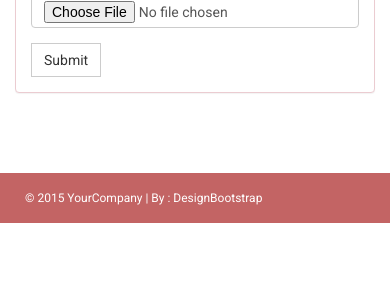
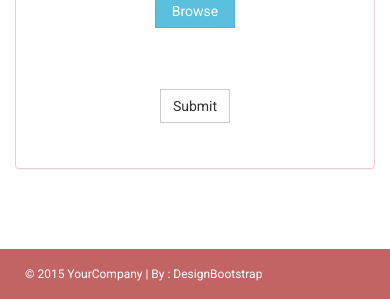
Before and after one commit to sanjeevkumar12/cool-dj, a Django app: a page that uses templates/accounts/changeprofilepic.html in a window 390 px wide. Shown: the part 569-868 px from the top of the page. Before the commit the page ends 792 px from the top, so only its background shows below. Run offline with Django 3.2, Linux system fonts and the light colour scheme; the visitor is signed in with stand-in values (Sample User, id 1); some libraries are stand-ins or nearby versions.

Commit message:
profile pic changes

```diff
--- a/static/assets/js/general.js
+++ b/static/assets/js/general.js
@@ -151,7 +151,128 @@ $(function(){
                 $('b', this).toggleClass("caret caret-up");
             });
     });
-    $(document).ready(function() {
+
+
+(function($) {
+
+$.fn.bootstrapFileInput = function() {
+
+  this.each(function(i,elem){
+
+    var $elem = $(elem);
+
+    // Maybe some fields don't need to be standardized.
+    if (typeof $elem.attr('data-bfi-disabled') != 'undefined') {
+      return;
+    }
+
+    // Set the word to be displayed on the button
+    var buttonWord = 'Browse';
+
+    if (typeof $elem.attr('title') != 'undefined') {
+      buttonWord = $elem.attr('title');
+    }
+
+    var className = '';
+
+    if (!!$elem.attr('class')) {
+      className = ' ' + $elem.attr('class');
+    }
+
+    // Now we're going to wrap that input field with a Bootstrap button.
+    // The input will actually still be there, it will just be float above and transparent (done with the CSS).
+    $elem.wrap('<a class="file-input-wrapper btn btn-default ' + className + '"></a>').parent().prepend($('<span></span>').html(buttonWord));
+  })
+
+  // After we have found all of the file inputs let's apply a listener for tracking the mouse movement.
+  // This is important because the in order to give the illusion that this is a button in FF we actually need to move the button from the file input under the cursor. Ugh.
+  .promise().done( function(){
+
+    // As the cursor moves over our new Bootstrap button we need to adjust the position of the invisible file input Browse button to be under the cursor.
+    // This gives us the pointer cursor that FF denies us
+    $('.file-input-wrapper').mousemove(function(cursor) {
+
+      var input, wrapper,
+        wrapperX, wrapperY,
+        inputWidth, inputHeight,
+        cursorX, cursorY;
+
+      // This wrapper element (the button surround this file input)
+      wrapper = $(this);
+      // The invisible file input element
+      input = wrapper.find("input");
+      // The left-most position of the wrapper
+      wrapperX = wrapper.offset().left;
+      // The top-most position of the wrapper
+      wrapperY = wrapper.offset().top;
+      // The with of the browsers input field
+      inputWidth= input.width();
+      // The height of the browsers input field
+      inputHeight= input.height();
+      //The position of the cursor in the wrapper
+      cursorX = cursor.pageX;
+      cursorY = cursor.pageY;
+
+      //The positions we are to move the invisible file input
+      // The 20 at the end is an arbitrary number of pixels that we can shift the input such that cursor is not pointing at the end of the Browse button but somewhere nearer the middle
+      moveInputX = cursorX - wrapperX - inputWidth + 20;
+      // Slides the invisible input Browse button to be positioned middle under the cursor
+      moveInputY = cursorY- wrapperY - (inputHeight/2);
+
+      // Apply the positioning styles to actually move the invisible file input
+      input.css({
+        left:moveInputX,
+        top:moveInputY
+      });
+    });
+
+    $('body').on('change', '.file-input-wrapper input[type=file]', function(){
+
+      var fileName;
+      fileName = $(this).val();
+
+      // Remove any previous file names
+      $(this).parent().next('.file-input-name').remove();
+      if (!!$(this).prop('files') && $(this).prop('files').length > 1) {
+        fileName = $(this)[0].files.length+' files';
+      }
+      else {
+        fileName = fileName.substring(fileName.lastIndexOf('\\') + 1, fileName.length);
+      }
+
+      // Don't try to show the name if there is none
+      if (!fileName) {
+        return;
+      }
+
+      var selectedFileNamePlacement = $(this).data('filename-placement');
+      if (selectedFileNamePlacement === 'inside') {
+        // Print the fileName inside
+        $(this).siblings('span').html(fileName);
+        $(this).attr('title', fileName);
+      } else {
+        // Print the fileName aside (right after the the button)
+        $(this).parent().after('<span class="file-input-name">'+fileName+'</span>');
+      }
+    });
+
+  });
+
+};
+
+// Add the styles before the first stylesheet
+// This ensures they can be easily overridden with developer styles
+var cssHtml = '<style>'+
+  '.file-input-wrapper { overflow: hidden; position: relative; cursor: pointer; z-index: 1; }'+
+  '.file-input-wrapper input[type=file], .file-input-wrapper input[type=file]:focus, .file-input-wrapper input[type=file]:hover { position: absolute; top: 0; left: 0; cursor: pointer; opacity: 0; filter: alpha(opacity=0); z-index: 99; outline: 0; }'+
+  '.file-input-name { margin-left: 8px; }'+
+  '</style>';
+$('link[rel=stylesheet]').eq(0).before(cssHtml);
+
+})(jQuery);
+
+
+$(document).ready(function() {
         $('#pinBoot').pinterest_grid({
             no_columns: 3,
             padding_x: 10,
@@ -165,4 +286,5 @@ $(function(){
                 label = input.val().replace(/\\/g, '/').replace(/.*\//, '');
             input.trigger('fileselect', [numFiles, label]);
         });
+        $('input[type=file]').bootstrapFileInput();
 });
--- a/templates/accounts/changeprofilepic.html
+++ b/templates/accounts/changeprofilepic.html
@@ -1,14 +1,15 @@
 {% extends "includes/default.html" %}
+{% block pagetitle %} Profile Pic {% endblock %}
 {%  block content %}
     <div id="loginbox" class="mainbox col-md-6 col-md-offset-3 col-sm-8 col-sm-offset-4">
     <div class="panel panel-danger">
         <div class="panel-heading">
-                Change Password
+                Update Profile Pic
         </div>
         <div class="panel-body">
                 <form action="" method="post" enctype="multipart/form-data">
                     {% csrf_token %}
-                    <div class="col-md-4 col-md-offset-3">
+                    <div class="col-md-4 col-md-offset-4">
                     <div class="text-center">
                         <h3>Profile Pic</h3>
 
@@ -18,10 +19,13 @@
 
                     </div>
                 </div>
-                    <div class="form-group">
+                    <div class="form-group ">
 
+                        <div class="row text-center col-xs-4 col-xs-offset-4">
+                            <input class="form-control btn btn-info" type="file" name="{{ form.profilepic.name }}"  id="profilepic_id"/>
 
-                        <input class="form-control" type="file" name="{{ form.profilepic.name }}" id="old_password_id"/>
+                        </div>
+                        <div class="row col-xs-10 col-xs-offset-1">
                         {% if form.profilepic.errors %}
                                 {% for error in form.profilepic.errors %}
                                     <div class="isa_error">
@@ -31,8 +35,18 @@
                                 {% endfor %}
                             {% endif %}
                         </div>
+                        <div class="row col-xs-10 col-xs-offset-1 text-center">
+                             <div class="form-group ">
+                                 <br/>
+                                 </br/>
+                            <button type="submit" class="btn btn-default ">Submit</button>
+                                 </div>
+                        </div>
+                    </div>
+                    <div class="row form-group text-center">
 
-                    <button type="submit" class="btn btn-default">Submit</button>
+                    </div>
+
                 </form>
             </div>
         </div>
--- a/templates/accounts/resetpassword.html
+++ b/templates/accounts/resetpassword.html
@@ -44,9 +44,7 @@
                     </form>
                </div>
            </div>
-               </div>
-
-
+       </div>
     {% else %}
         <h1>Password reset unsuccessful</h1>
         <p>The password reset link was invalid, <br />
```
Lines whose indentation alone changed are shown as unchanged.
